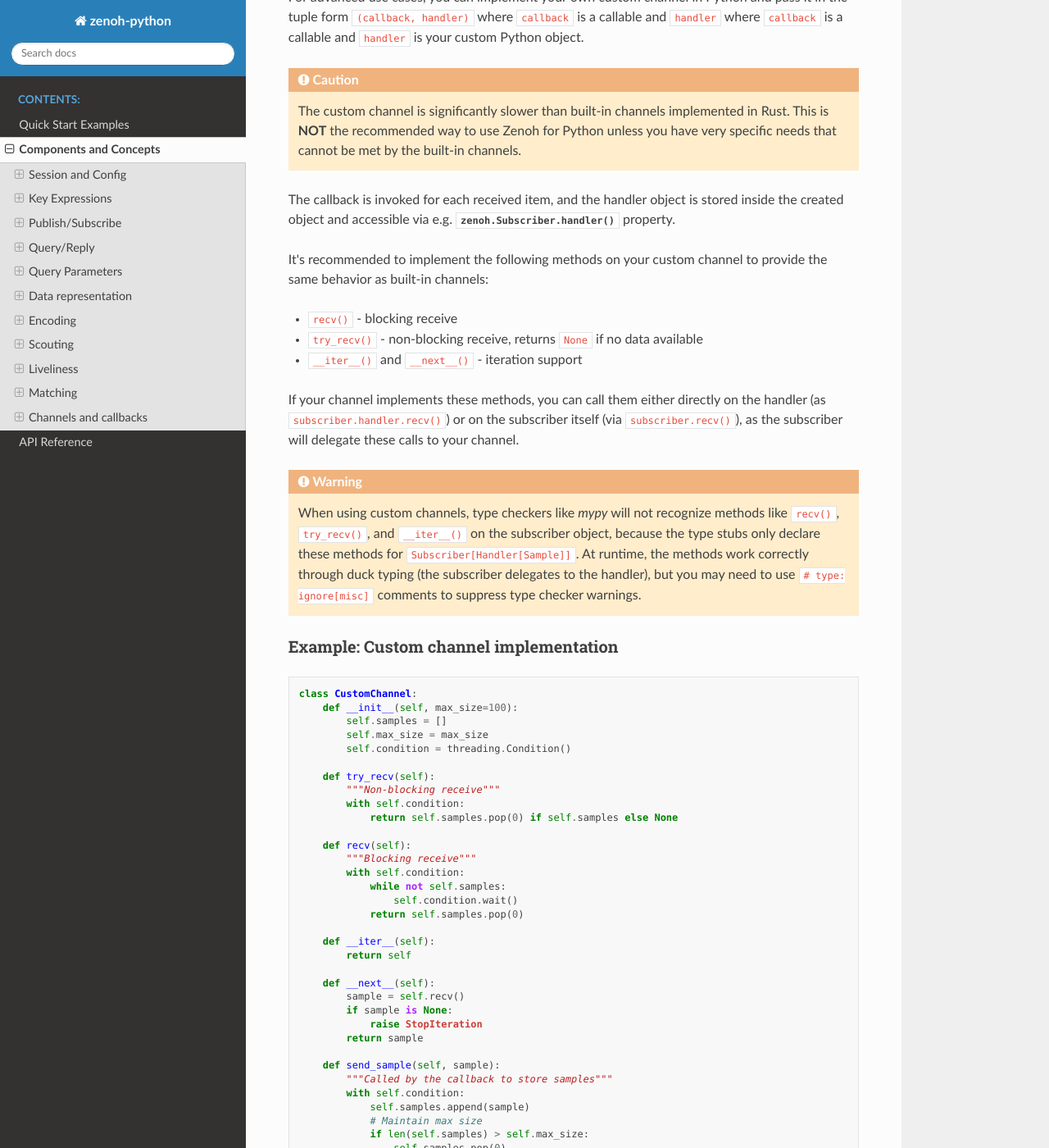
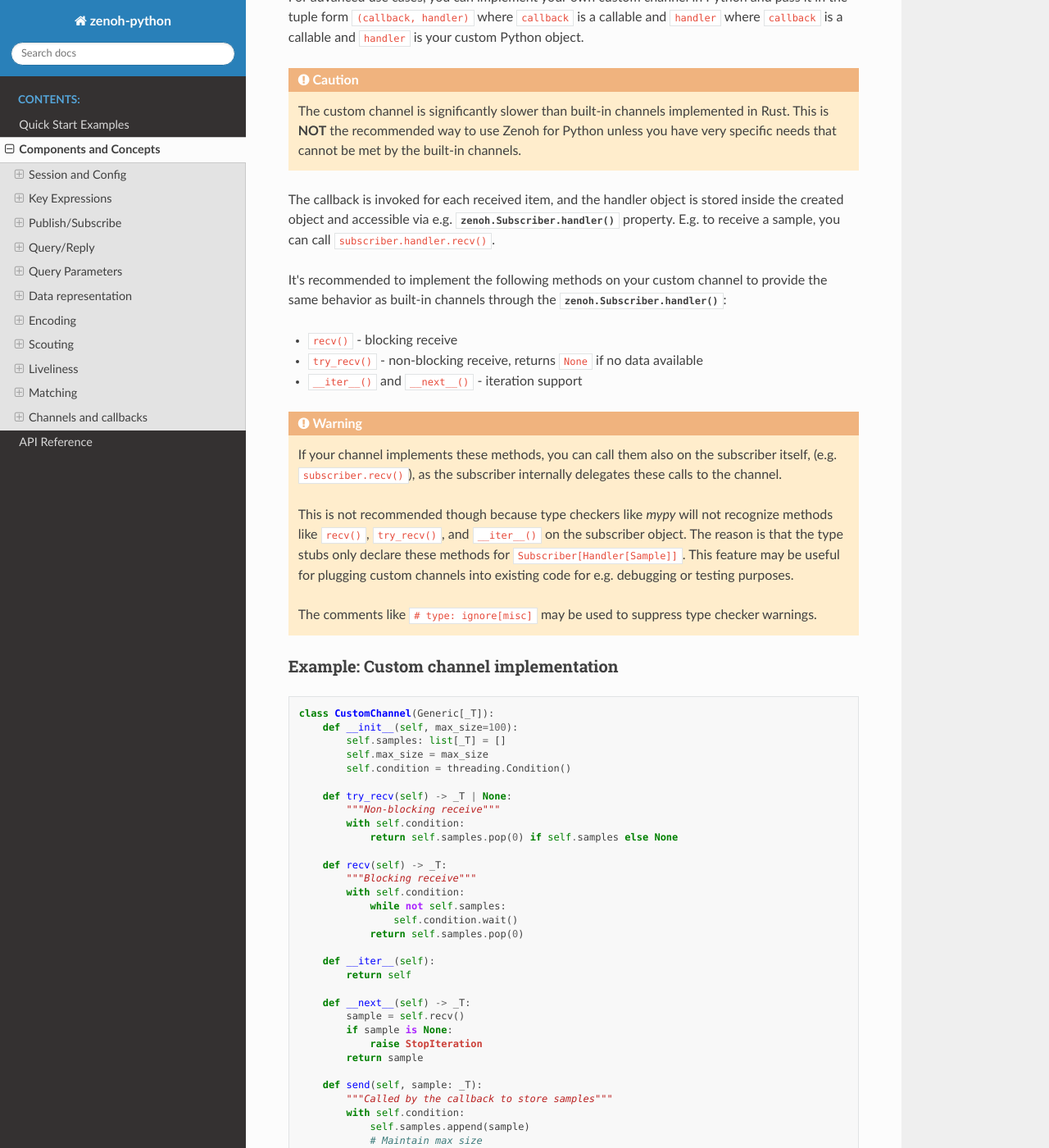
Before and after one commit to eclipse-zenoh/zenoh-python, a Sphinx documentation site: the page built from docs/concepts.rst, in a window 1280 px wide and 1400 px high, scrolled down 11665 px. Shown: the whole window at 82% size. Built offline with Sphinx 7.4.7 and the Read the Docs theme 3.1.0, drawn with Linux system fonts in a browser that asks for light colours; some of the changed text lies outside the part shown.

Commit message:
generic custom channel. comment corrected

```diff
--- a/docs/concepts.rst
+++ b/docs/concepts.rst
@@ -506,26 +506,25 @@ where ``callback`` is a callable and ``handler`` is your custom Python object.
 
 The callback is invoked for each received item, and the handler object is stored
 inside the created object and accessible via e.g. :meth:`zenoh.Subscriber.handler`
-property.
+property. E.g. to receive a sample, you can call ``subscriber.handler.recv()``.
 
 It's recommended to implement the following methods on your custom channel
-to provide the same behavior as built-in channels:
+to provide the same behavior as built-in channels through the :meth:`zenoh.Subscriber.handler`:
 
 - ``recv()`` - blocking receive
 - ``try_recv()`` - non-blocking receive, returns ``None`` if no data available
 - ``__iter__()`` and ``__next__()`` - iteration support
 
-If your channel implements these methods, you can call them either directly
-on the handler (as ``subscriber.handler.recv()``) or on the subscriber itself
-(via ``subscriber.recv()``), as the subscriber will delegate these calls to your channel.
+.. warning::
+   If your channel implements these methods, you can call them also on the subscriber itself,
+   (e.g. ``subscriber.recv()``), as the subscriber internally delegates these calls to the channel.
 
-.. warning::
+   This is not recommended though because type checkers like `mypy` will not recognize methods like ``recv()``,
+   ``try_recv()``, and ``__iter__()`` on the subscriber object. The reason is that the type stubs only declare
+   these methods for ``Subscriber[Handler[Sample]]``. This feature may be useful for plugging custom channels
+   into existing code for e.g. debugging or testing purposes.
 
-   When using custom channels, type checkers like `mypy` will not recognize methods like ``recv()``,
-   ``try_recv()``, and ``__iter__()`` on the subscriber object, because the type stubs only declare
-   these methods for ``Subscriber[Handler[Sample]]``. At runtime, the methods work correctly through
-   duck typing (the subscriber delegates to the handler), but you may need to use
-   ``# type: ignore[misc]`` comments to suppress type checker warnings.
+   The comments like ``# type: ignore[misc]`` may be used to suppress type checker warnings.
 
 Example: Custom channel implementation
 ~~~~~~~~~~~~~~~~~~~~~~~~~~~~~~~~~~~~~~
--- a/docs/examples/custom_channel.py
+++ b/docs/examples/custom_channel.py
@@ -12,10 +12,13 @@
 #   ZettaScale Zenoh Team, <zenoh@zettascale.tech>
 #
 from collections.abc import Callable
+from typing import Generic, TypeVar
 import threading
 import time
 
 import zenoh
+
+_T = TypeVar("_T")
 
 # Open session
 session = zenoh.open(zenoh.Config())
@@ -32,18 +35,18 @@ threading.Thread(target=send_data, daemon=True).start()
 
 
 # [custom_channel]
-class CustomChannel:
+class CustomChannel(Generic[_T]):
     def __init__(self, max_size=100):
-        self.samples = []
+        self.samples: list[_T] = []
         self.max_size = max_size
         self.condition = threading.Condition()
 
-    def try_recv(self):
+    def try_recv(self) -> _T | None:
         """Non-blocking receive"""
         with self.condition:
             return self.samples.pop(0) if self.samples else None
 
-    def recv(self):
+    def recv(self) -> _T:
         """Blocking receive"""
         with self.condition:
             while not self.samples:
@@ -53,13 +56,13 @@ class CustomChannel:
     def __iter__(self):
         return self
 
-    def __next__(self):
+    def __next__(self) -> _T:
         sample = self.recv()
         if sample is None:
             raise StopIteration
         return sample
 
-    def send_sample(self, sample):
+    def send(self, sample: _T):
         """Called by the callback to store samples"""
         with self.condition:
             self.samples.append(sample)
@@ -69,7 +72,7 @@ class CustomChannel:
             # Notify one waiting thread that a sample is available
             self.condition.notify()
 
-    def count(self):
+    def count(self) -> int:
         """Return number of stored samples"""
         with self.condition:
             return len(self.samples)
@@ -77,13 +80,13 @@ class CustomChannel:
 
 def create_custom_channel(
     max_size: int = 100,
-) -> tuple[Callable[[zenoh.Sample], None], CustomChannel]:
+) -> tuple[Callable[[zenoh.Sample], None], CustomChannel[zenoh.Sample]]:
     """Factory function that returns (callback, handler) pair"""
-    channel = CustomChannel(max_size)
+    channel: CustomChannel[zenoh.Sample] = CustomChannel(max_size)
 
     def on_sample(sample: zenoh.Sample) -> None:
         # Store sample in the custom channel
-        channel.send_sample(sample)
+        channel.send(sample)
 
     return (on_sample, channel)
 
```
